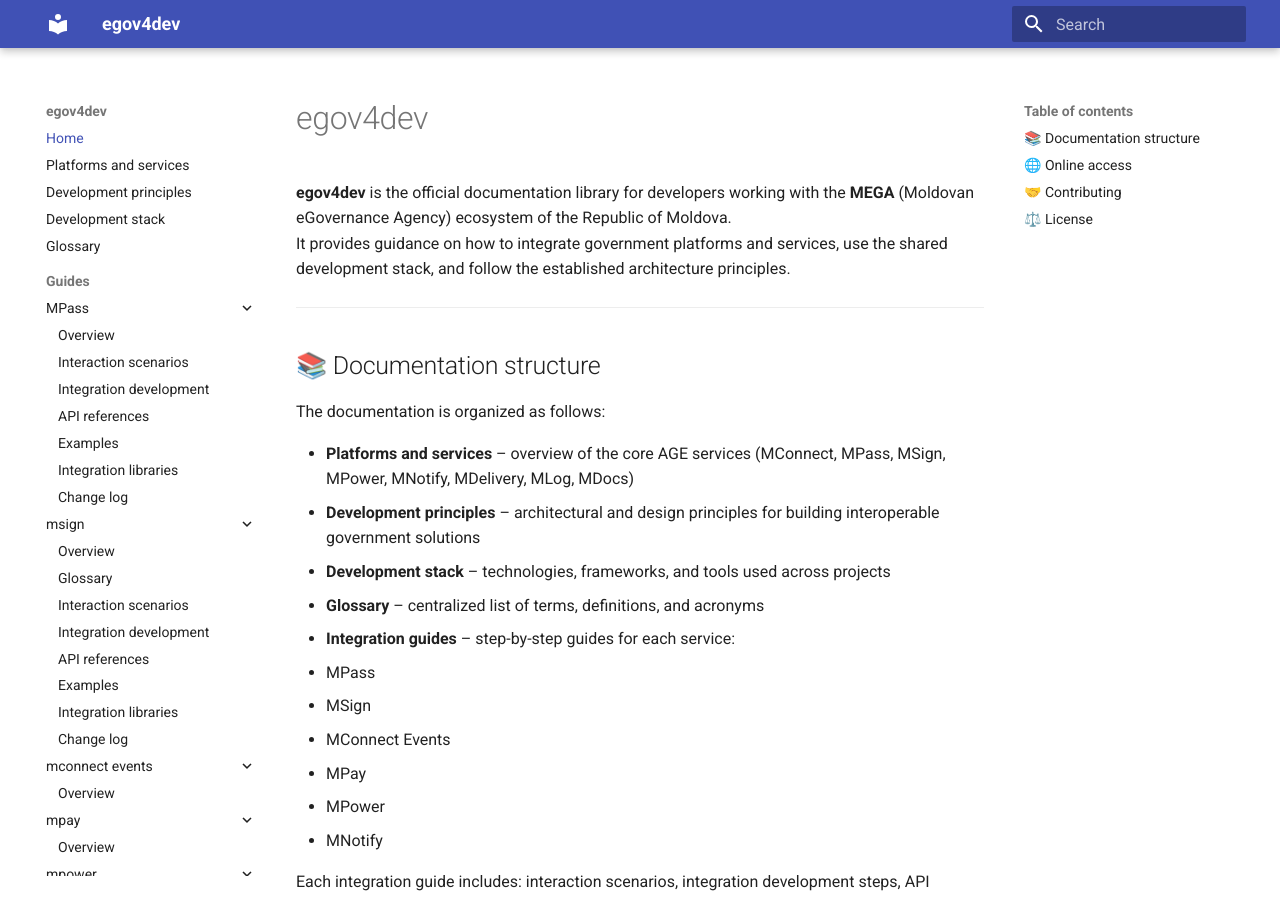
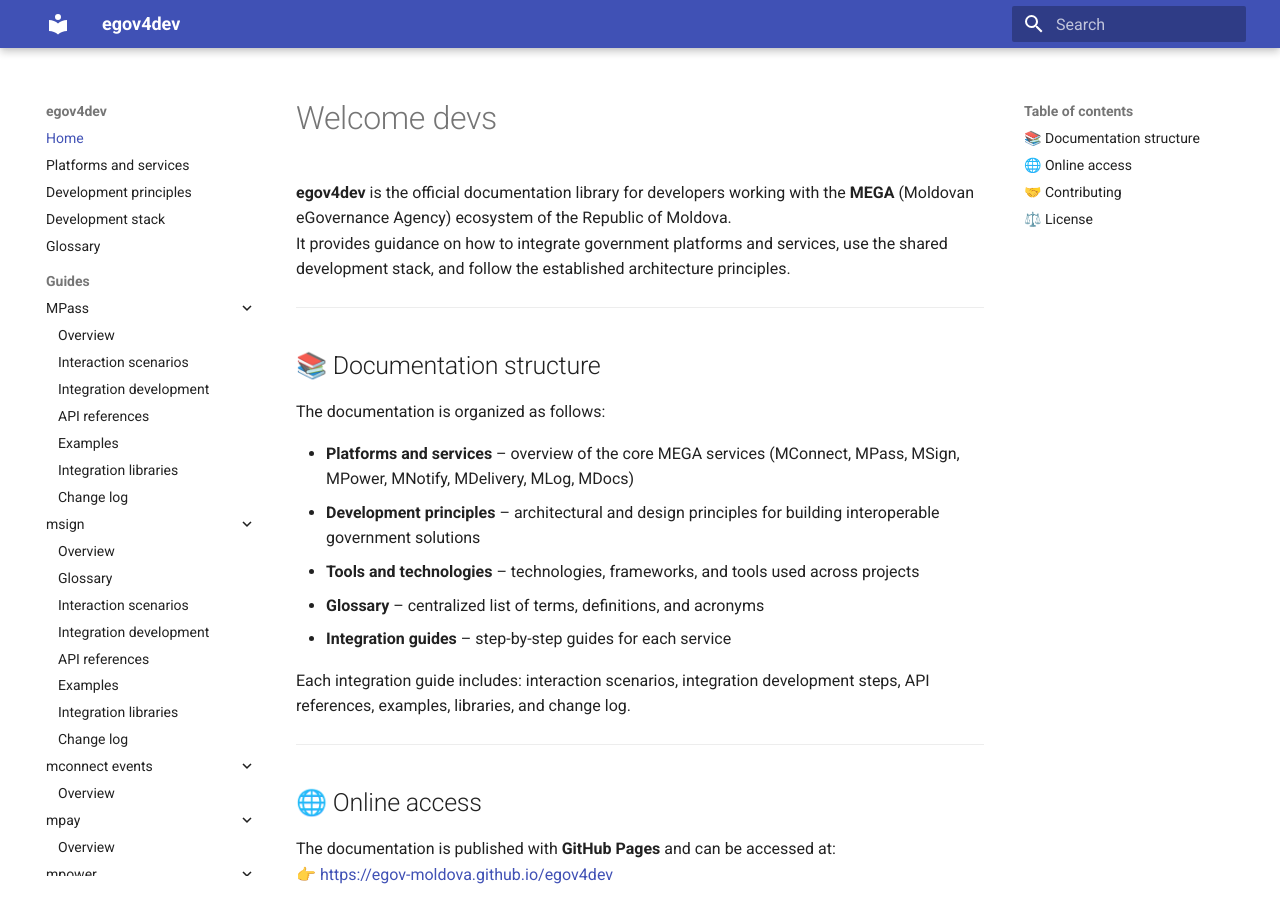
Before and after one commit to egov-moldova/egov4dev, an MkDocs documentation site: the page built from docs/index.md, in a window 1280 px wide and 900 px high. Built offline with MkDocs 1.6.1 and Material for MkDocs 9.7.7, drawn with Linux system fonts in a browser that asks for light colours.

Commit message:
Update index.md

```diff
--- a/docs/index.md
+++ b/docs/index.md
@@ -1,4 +1,4 @@
-# egov4dev
+# Welcome devs
 
 **egov4dev** is the official documentation library for developers working with the **MEGA** (Moldovan eGovernance Agency) ecosystem of the Republic of Moldova.
 It provides guidance on how to integrate government platforms and services, use the shared development stack, and follow the established architecture principles.
@@ -9,17 +9,11 @@ It provides guidance on how to integrate government platforms and services, use
 
 The documentation is organized as follows:
 
-- **Platforms and services** – overview of the core AGE services (MConnect, MPass, MSign, MPower, MNotify, MDelivery, MLog, MDocs)
+- **Platforms and services** – overview of the core MEGA services (MConnect, MPass, MSign, MPower, MNotify, MDelivery, MLog, MDocs)
 - **Development principles** – architectural and design principles for building interoperable government solutions
-- **Development stack** – technologies, frameworks, and tools used across projects
+- **Tools and technologies** – technologies, frameworks, and tools used across projects
 - **Glossary** – centralized list of terms, definitions, and acronyms
-- **Integration guides** – step-by-step guides for each service:
-  - MPass
-  - MSign
-  - MConnect Events
-  - MPay
-  - MPower
-  - MNotify
+- **Integration guides** – step-by-step guides for each service
 
 Each integration guide includes: interaction scenarios, integration development steps, API references, examples, libraries, and change log.
 
```
